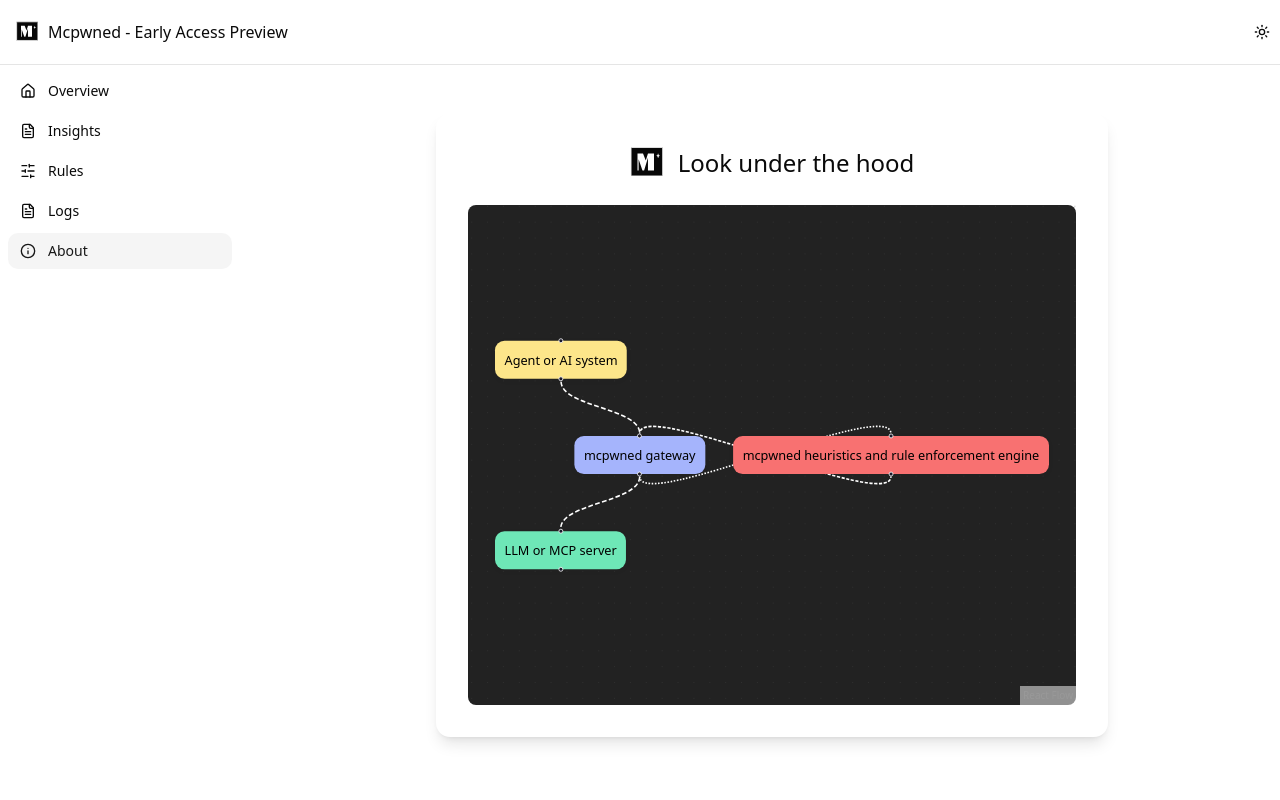
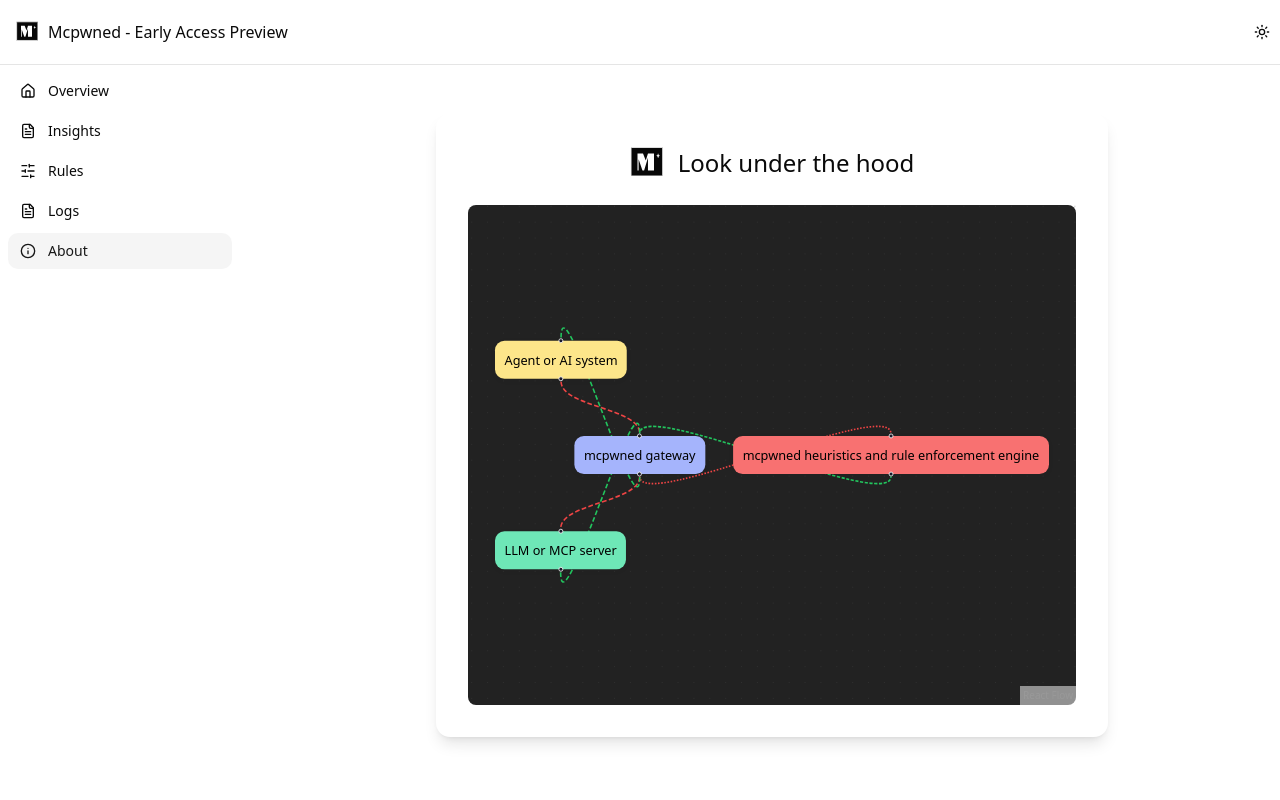
Before and after one commit to abilashraghuram/mcpwned-demo, a Next.js app in the folder frontend/: page /dashboard/about in a window 1280 px wide. Shown: the top 800 px of the page. Built offline with nearby package versions, Linux system fonts and the light colour scheme.

Commit message:
color coding the edges

```diff
--- a/frontend/app/dashboard/investigations/config/InvestigationDiagramConfig.ts
+++ b/frontend/app/dashboard/investigations/config/InvestigationDiagramConfig.ts
@@ -24,12 +24,12 @@
       { id: "public", type: "colored", position: { x: 1750, y: 320 }, data: { label: "Private secrets exfiltrated", color: "#FDE68A" } },
     ],
     edges: [
-      { id: "e1", source: "attacker", target: "mcp1", animated: true, style: { stroke: '#fff', strokeWidth: 2 } },
-      { id: "e2", source: "mcp1", target: "issue", animated: true, style: { stroke: '#fff', strokeWidth: 2 } },
-      { id: "e3", source: "issue", target: "ai", animated: true, style: { stroke: '#fff', strokeWidth: 2 } },
-      { id: "e4", source: "ai", target: "mcp2", animated: true, style: { stroke: '#fff', strokeWidth: 2 } },
-      { id: "e5", source: "mcp2", target: "private", animated: true, style: { stroke: '#fff', strokeWidth: 2 } },
-      { id: "e6", source: "mcp2", target: "public", animated: true, style: { stroke: '#fff', strokeWidth: 2 } },
+      { id: "e1", source: "attacker", target: "mcp1", animated: true, style: { stroke: '#22c55e', strokeWidth: 2 } },
+      { id: "e2", source: "mcp1", target: "issue", animated: true, style: { stroke: '#22c55e', strokeWidth: 2 } },
+      { id: "e3", source: "issue", target: "ai", animated: true, style: { stroke: '#ef4444', strokeWidth: 2 } },
+      { id: "e4", source: "ai", target: "mcp2", animated: true, style: { stroke: '#ef4444', strokeWidth: 2 } },
+      { id: "e5", source: "mcp2", target: "private", animated: true, style: { stroke: '#ef4444', strokeWidth: 2 } },
+      { id: "e6", source: "mcp2", target: "public", animated: true, style: { stroke: '#ef4444', strokeWidth: 2 } },
     ],
     affectedMcp: {
       name: "k8s MCP",
@@ -50,10 +50,10 @@
       { id: "private_data", type: "colored", position: { x: 1320, y: 150 }, data: { label: "Private_data_exfiltrated", color: "#E9D5FF" } },
     ],
     edges: [
-      { id: "e1", source: "user", target: "read_inbox", animated: true, style: { stroke: '#fff', strokeWidth: 2 } },
-      { id: "e2", source: "read_inbox", target: "send_email", animated: true, style: { stroke: '#fff', strokeWidth: 2 } },
-      { id: "e3", source: "read_inbox", target: "hacker_prompt", animated: true, style: { stroke: '#fff', strokeWidth: 2, strokeDasharray: '4 2' } },
-      { id: "e4", source: "send_email", target: "private_data", animated: true, style: { stroke: '#fff', strokeWidth: 2 } },
+      { id: "e1", source: "user", target: "read_inbox", animated: true, style: { stroke: '#22c55e', strokeWidth: 2 } },
+      { id: "e2", source: "read_inbox", target: "send_email", animated: true, style: { stroke: '#22c55e', strokeWidth: 2 } },
+      { id: "e3", source: "read_inbox", target: "hacker_prompt", animated: true, style: { stroke: '#ef4444', strokeWidth: 2, strokeDasharray: '4 2' } },
+      { id: "e4", source: "send_email", target: "private_data", animated: true, style: { stroke: '#ef4444', strokeWidth: 2 } },
     ],
     affectedMcp: {
       name: "email_mcp",
--- a/frontend/components/MCPArchitectureDiagram.tsx
+++ b/frontend/components/MCPArchitectureDiagram.tsx
@@ -41,10 +41,12 @@
 ];
 
 const edges = [
-  { id: "e1", source: "agent", target: "proxy", animated: true, style: { stroke: '#fff', strokeWidth: 2, strokeDasharray: '6 3' } },
-  { id: "e2", source: "proxy", target: "llm", animated: true, style: { stroke: '#fff', strokeWidth: 2, strokeDasharray: '6 3' } },
-  { id: "e3", source: "proxy", target: "rules", animated: true, style: { stroke: '#fff', strokeWidth: 2, strokeDasharray: '2 2' } },
-  { id: "e4", source: "rules", target: "proxy", animated: true, style: { stroke: '#fff', strokeWidth: 2, strokeDasharray: '4 2' } },
+  { id: "e1", source: "agent", target: "proxy", animated: true, style: { stroke: '#ef4444', strokeWidth: 2, strokeDasharray: '6 3' } },
+  { id: "e2", source: "proxy", target: "llm", animated: true, style: { stroke: '#ef4444', strokeWidth: 2, strokeDasharray: '6 3' } },
+  { id: "e3", source: "proxy", target: "rules", animated: true, style: { stroke: '#ef4444', strokeWidth: 2, strokeDasharray: '2 2' } },
+  { id: "e4", source: "rules", target: "proxy", animated: true, style: { stroke: '#22c55e', strokeWidth: 2, strokeDasharray: '4 2' } },
+  { id: "e5", source: "llm", target: "proxy", animated: true, style: { stroke: '#22c55e', strokeWidth: 2, strokeDasharray: '6 3' } },
+  { id: "e6", source: "proxy", target: "agent", animated: true, style: { stroke: '#22c55e', strokeWidth: 2, strokeDasharray: '6 3' } },
 ];
 
 export default function MCPArchitectureDiagram({ height = 350 }: { height?: number }) {
```
